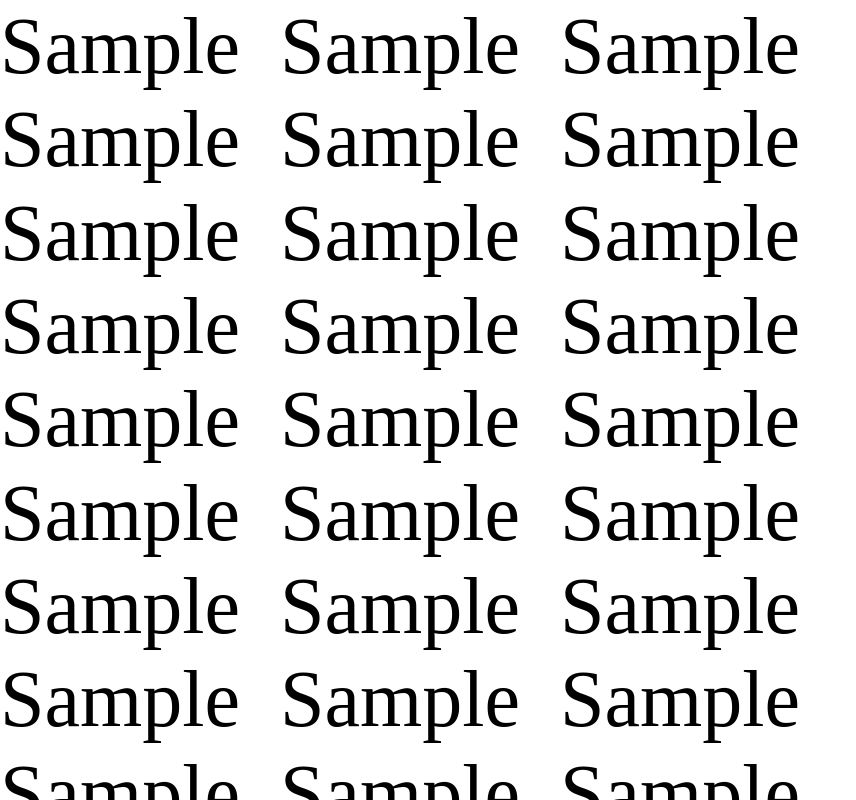
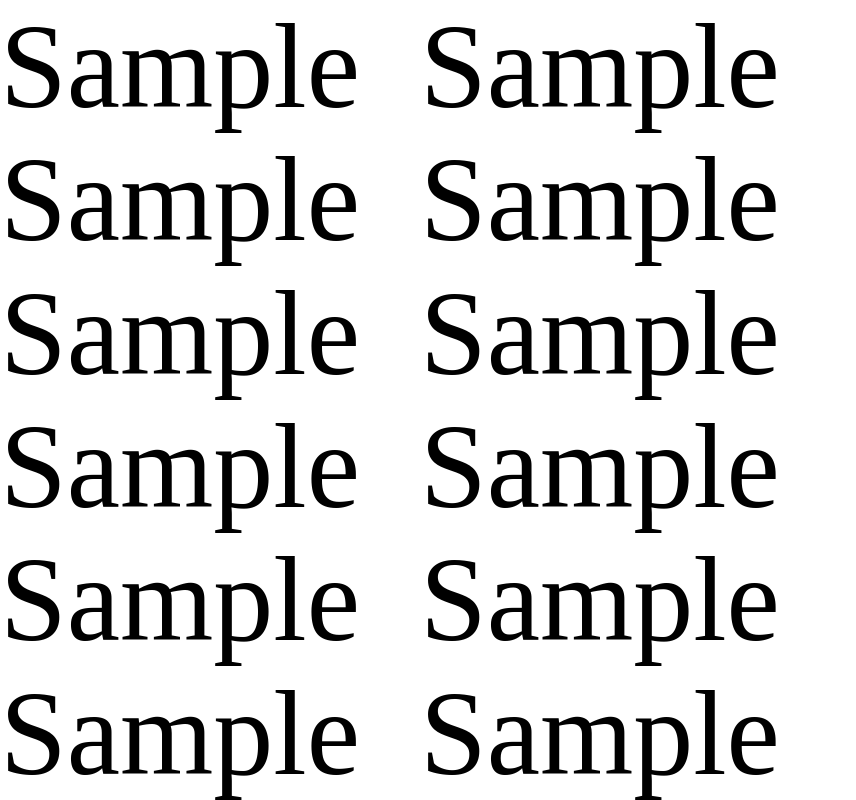
Before and after one commit to synle/letter-tracing-generator, a website: page index.html in a window 1280 px wide. Both pictures are taken after typing "Sample" into the empty fields and a click on the button "Submit". Shown: the top 800 px of the page, without its empty margins (0-856 px from the left). Drawn offline with Linux system fonts and the light colour scheme.

Commit message:
minor font adjustment

```diff
--- a/index.html
+++ b/index.html
@@ -5,7 +5,7 @@
     <meta name="viewport" content="width=device-width" />
     <title>Trace Letter</title>
     <style type="text/css">
-      * {
+      *,html {
         margin: 0;
         padding: 0;
         box-sizing: border-box;
@@ -13,12 +13,10 @@
       pre {
         /*requires trace font*/
         font-family: trace;
-        font-size: 60pt;
-        margin-inline:  0;
-        margin-block:  0;
-        padding-inline:  0;
-        padding-block:  0;
-        line-height: 70pt;
+        font-size: 90pt;
+        margin:  0;
+        padding:  0;
+        line-height: 100pt;
       }
       form{
         margin-block: 2rem;
@@ -49,7 +47,7 @@
     </form>
   </body>
   <script>
-    function generateWordMatrix(words, width = 16, height = 14, spaceBetweenWords = '  ') {
+    function generateWordMatrix(words, width = 11, height = 10, spaceBetweenWords = '  ') {
       if (words.length === 0) {
         throw "Some words are needed";
       }
```
